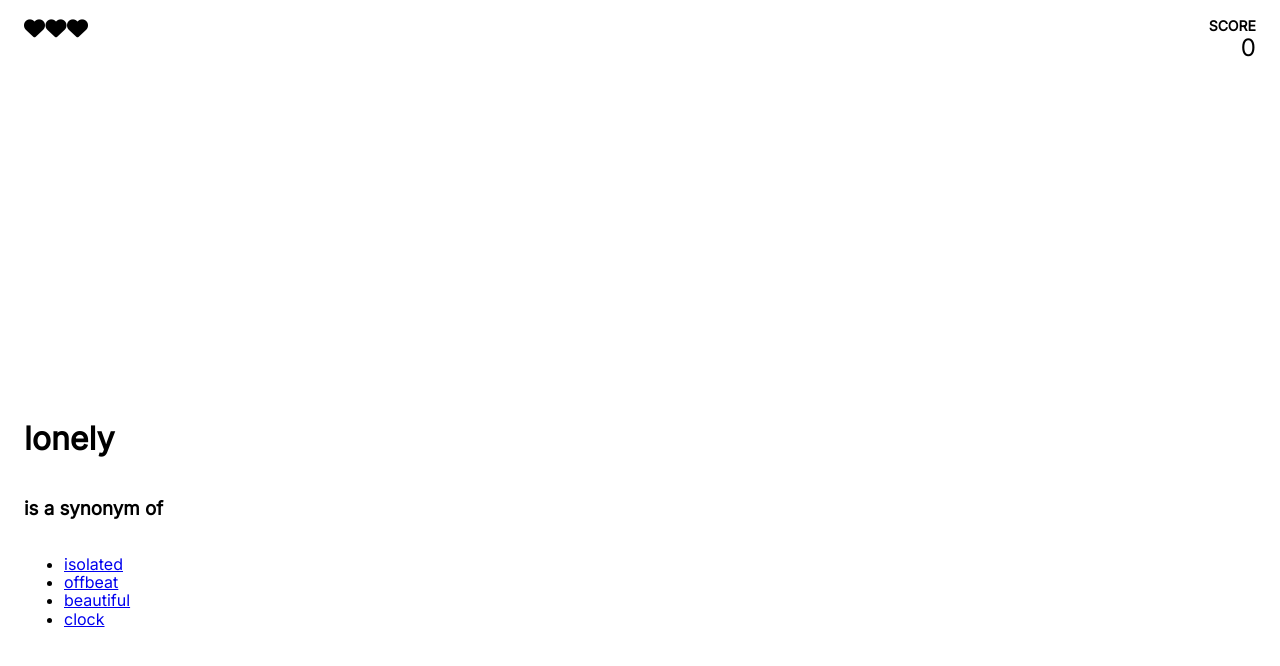
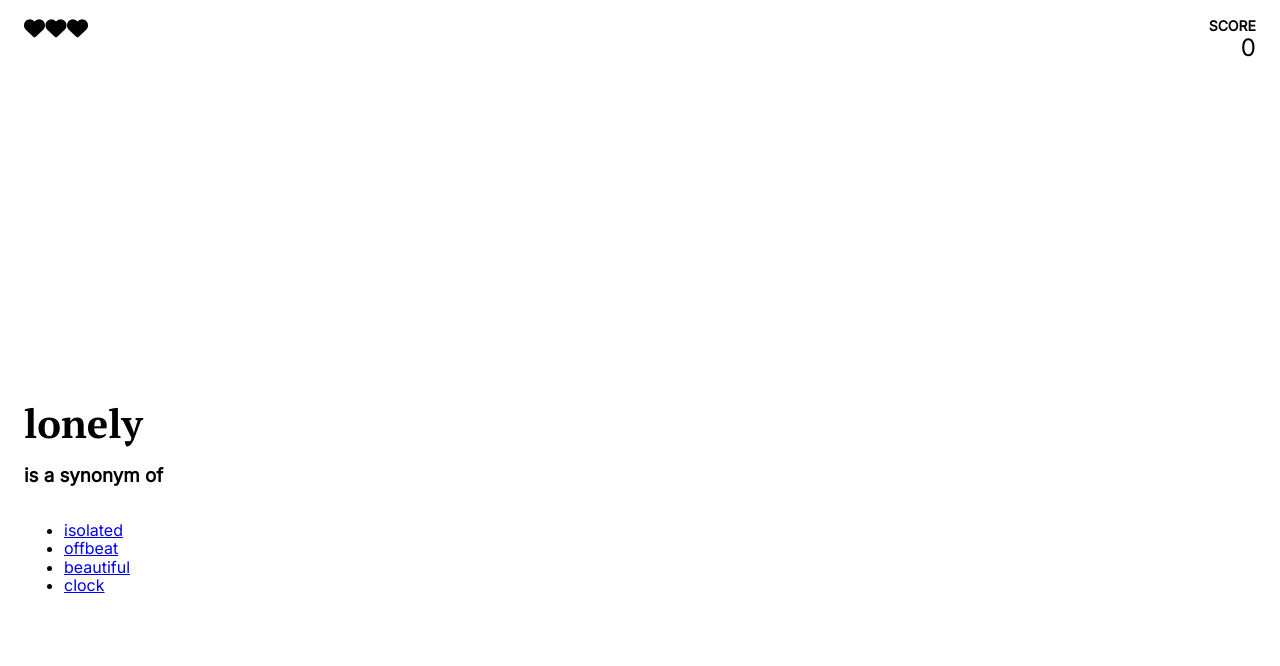
Before and after one commit to raswonders/similar-word-game, a plain HTML site: page index.html in a window 1280 px wide. Drawn offline with Linux system fonts and the light colour scheme.

Commit message:
add style to guess-word

```diff
--- a/css/main.css
+++ b/css/main.css
@@ -73,3 +73,10 @@ body {
 .score-number {
   font-size: 2.4rem;
 }
+
+.guess-word {
+  margin: 0;
+  font-family: 'PT Serif', serif;
+  font-size: 4rem;
+  font-weight: bold;
+}
--- a/index.html
+++ b/index.html
@@ -31,8 +31,10 @@
       </div>
     </header>
     <section class="word-section">
-      <h1>lonely</h1>
+      <h1 class="guess-word">lonely</h1>
+
       <h3>is a synonym of</h3>
+
       <ul>
         <li><a href="#">isolated</a></li>
         <li><a href="#">offbeat</a></li>
@@ -43,9 +45,6 @@
   </div>
 
   <!-- TODO
-  style header
-    style header
-    layout
   style word section
     style guessword
     style "is synonym of"
```
